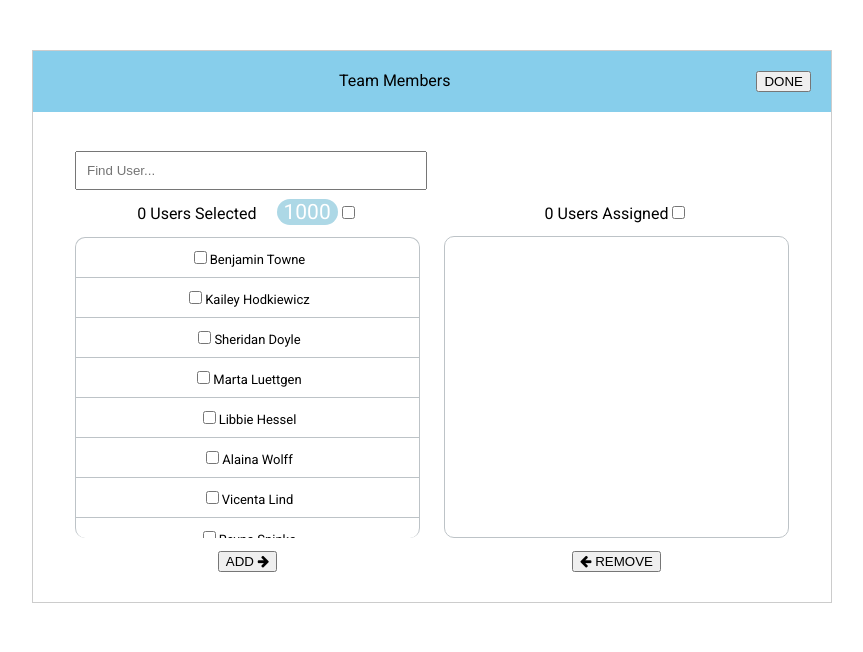
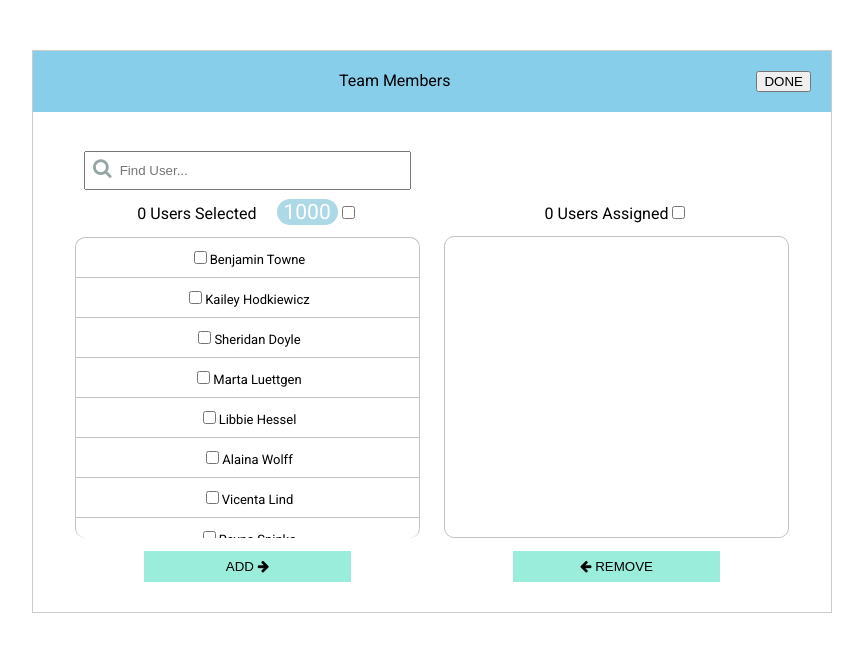
Before and after one commit to piscolomo/member-list-editor, a React (Create React App) app: page / in a window 1280 px wide. Both pictures are taken after a click on the button "EDIT". Shown: the top 652 px of the page, without its empty margins (208-1071 px from the left). Built offline with nearby package versions, Linux system fonts and the light colour scheme.

Commit message:
Styles... Getting there

```diff
--- a/src/App.css
+++ b/src/App.css
@@ -77,6 +77,17 @@ ul{
   padding-left: 0;
 }
 
+#member-list-component > ul{
+  overflow: scroll;
+  max-height: 300px;
+  text-align: left;
+}
+
+#member-list-component > ul > li{
+  padding: 10px 0;
+  border-bottom: 1px solid #bdc3c7;
+}
+
 #container{
   display: flex;
   flex-flow: row wrap;
@@ -87,6 +98,17 @@ ul{
 #container > div{
   flex: 1 1 45%;
   padding: 0 12px;
+}
+
+#container button{
+  width: 60%;
+  padding: 8px 20px;
+  background: #9AECDB;
+  border: none;
+}
+
+#container button:hover{
+  cursor: pointer;
 }
 
 #users-available{
@@ -104,9 +126,25 @@ ul{
 input[type="text"]{
   width: 95%;
     margin-bottom: 10px;
-    padding: 10px;
+    padding: 10px 10px 10px 34px;
+    position: relative;
+    box-sizing: border-box;
 }
 
+.search-wrapper{
+  position: relative;
+}
+
+.search-wrapper:before{
+  font-family: 'FontAwesome';
+  position: absolute;
+  left: 18px;
+  content: "\f002";
+  z-index: 999;
+  top: 7px;
+  font-size: 20px;
+  color: #95a5a6;
+}
 
 #users-available li{
   padding: 10px 0;
--- a/src/components/MemberListEditor.js
+++ b/src/components/MemberListEditor.js
@@ -127,7 +127,10 @@ class MemberListEditor extends React.Component{
     render(){
         const memberList = () => {
             const list = this.state.usersAssigned.map((user)=>{
-                return <li key={user["_id"]}>{user.firstName} {user.lastName}</li>
+                return <li key={user["_id"]}>
+                    <span className="user-name">{user.firstName} {user.lastName}</span>
+                    <span className="user-email">{user.email}</span>
+                </li>
             });
             if (this.state.usersAssigned.length > 0){
                 return <ul>{list}</ul>
--- a/src/components/UserListAvailable.js
+++ b/src/components/UserListAvailable.js
@@ -14,7 +14,9 @@ class UserListAvailable extends React.Component{
         });
 
         return (<div>
-            <input ref={setRef} type="text" placeholder="Find User..." onChange={onSearch}/>
+            <div className="search-wrapper">
+                <input ref={setRef} type="text" placeholder="Find User..." onChange={onSearch}/>
+            </div>
             <span>{selectedUsers.length} Users Selected</span>
             <span className="count">{users.length}</span>
             <input type="checkbox" checked={selectAllUsers} onChange={onChangeListCheckbox} />
```
